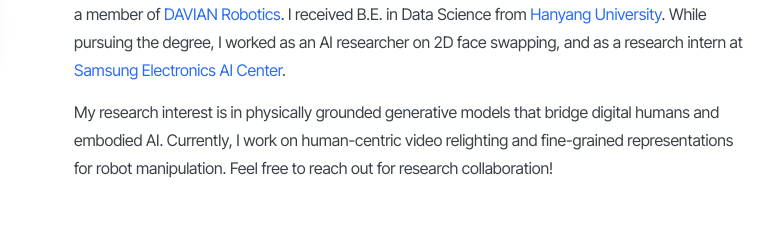
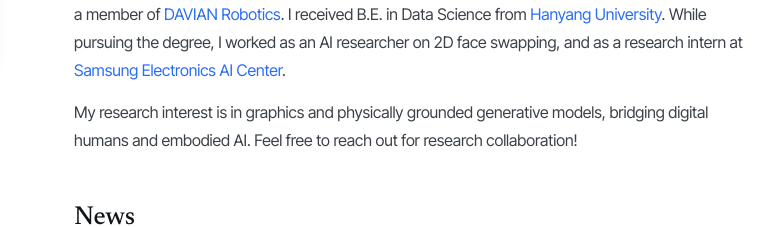
Before and after one commit to justin4ai/justin4ai.github.io, a plain HTML site: page index.html in a window 1280 px wide. Shown: the part 186-413 px from the top of the page, 392-1173 px from the left. Drawn offline with Linux system fonts and the light colour scheme; some icons are missing.

Commit message:
2026.11.27 update

```diff
--- a/index.html
+++ b/index.html
@@ -759,8 +759,7 @@
         <a href="https://semiconductor.samsung.com/kr/">Samsung Electronics AI Center</a>.
       </p>
       <p class="about-p">
-        My research interest is in physically grounded generative models that bridge digital humans and embodied AI.
-        Currently, I work on human-centric video relighting and fine-grained representations for robot manipulation.
+        My research interest is in graphics and physically grounded generative models, bridging digital humans and embodied AI.
         Feel free to reach out for research collaboration!
       </p>
 
```
